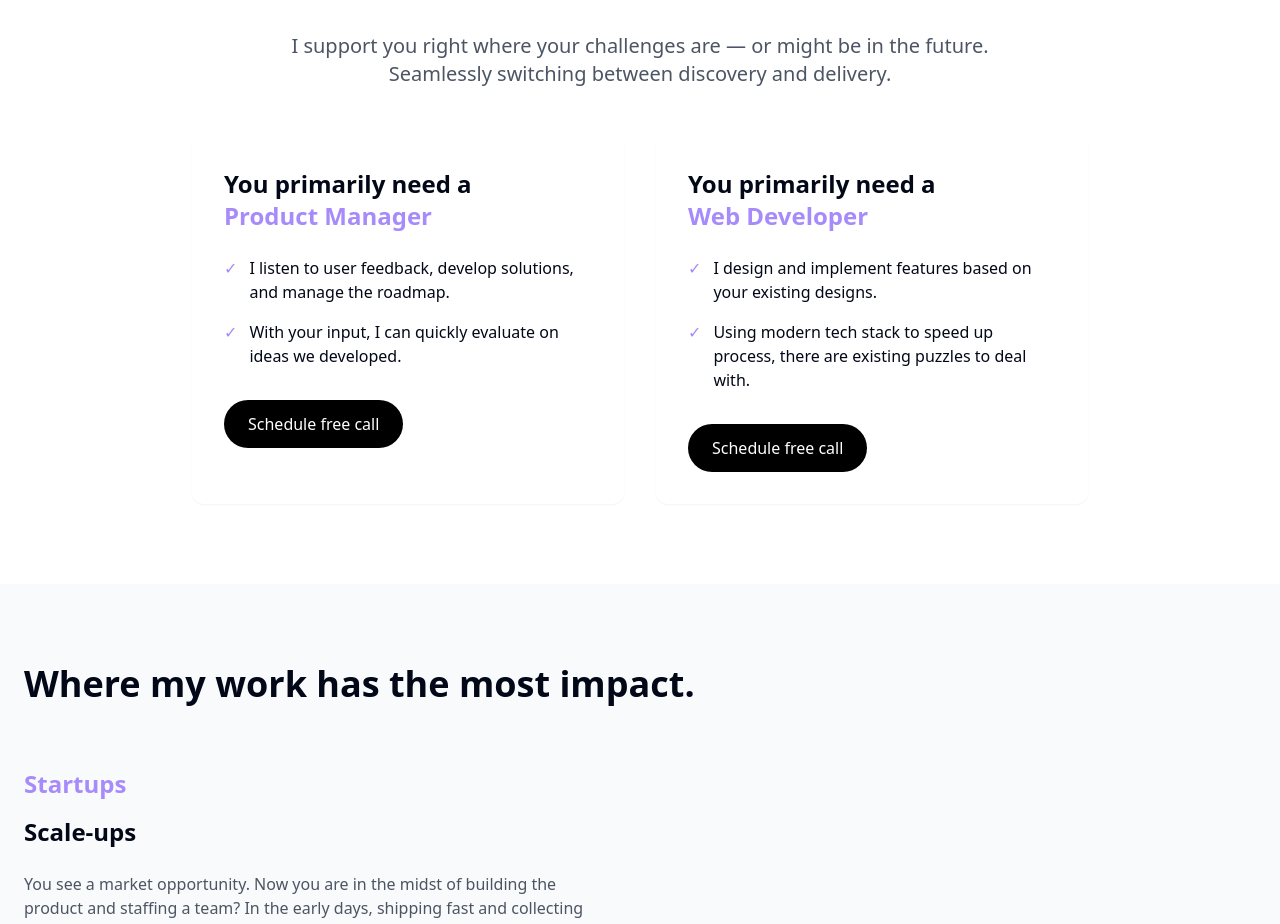
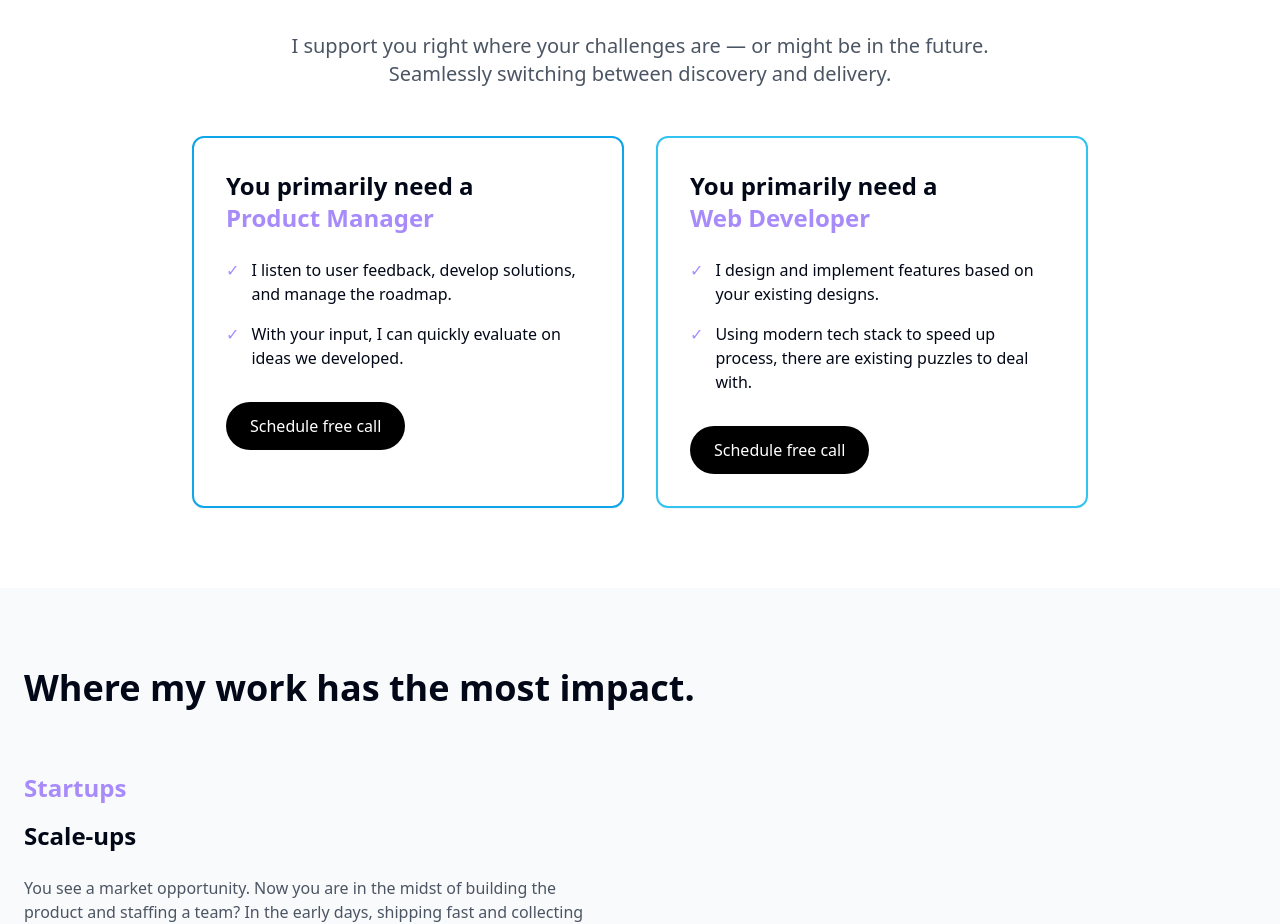
Before and after one commit to jeff-dickerson/jeffdickerson.me, a React (Vite) app: page / in a window 1280 px wide. Shown: the part 1640-2564 px from the top of the page. Built offline with nearby package versions, Linux system fonts and the light colour scheme.

Commit message:
Add outlines to CombiningSection cards
Updated the CombiningSection component to include outlines for the cards. The outlines are styled in a blue color with a slightly lighter shade for better visibility and aesthetics.
[skip gpt_engineer]

```diff
--- a/src/components/CombiningSection.tsx
+++ b/src/components/CombiningSection.tsx
@@ -10,7 +10,7 @@ export const CombiningSection = () => {
         </p>
 
         <div className="grid md:grid-cols-2 gap-8 max-w-4xl mx-auto">
-          <div className="bg-white p-8 rounded-xl shadow-sm animate-fade-up" style={{ animationDelay: "0.3s" }}>
+          <div className="bg-white p-8 rounded-xl shadow-sm animate-fade-up border-2 border-[#0EA5E9] dark:border-[#D3E4FD]" style={{ animationDelay: "0.3s" }}>
             <h3 className="text-2xl font-bold mb-6">You primarily need a<br /><span className="text-primary">Product Manager</span></h3>
             <ul className="space-y-4">
               <li className="flex items-start gap-3">
@@ -27,7 +27,7 @@ export const CombiningSection = () => {
             </button>
           </div>
 
-          <div className="bg-white p-8 rounded-xl shadow-sm animate-fade-up" style={{ animationDelay: "0.4s" }}>
+          <div className="bg-white p-8 rounded-xl shadow-sm animate-fade-up border-2 border-[#33C3F0] dark:border-[#D3E4FD]" style={{ animationDelay: "0.4s" }}>
             <h3 className="text-2xl font-bold mb-6">You primarily need a<br /><span className="text-primary">Web Developer</span></h3>
             <ul className="space-y-4">
               <li className="flex items-start gap-3">
```
